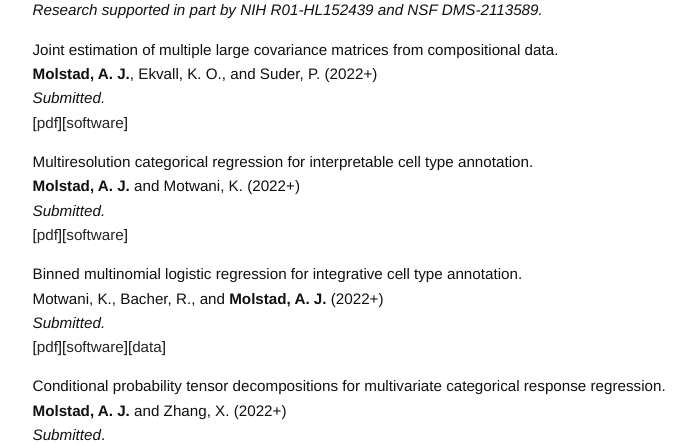
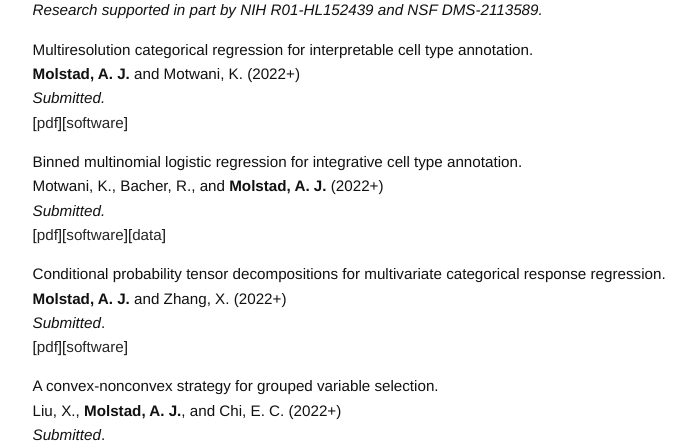
Before and after one commit to ajmolstad/ajmolstad.github.io, a Jekyll site: the page built from research.md, in a window 1280 px wide and 900 px high, cut to the strip 455-900 px from the top of the window. Shown: the whole strip, without its empty margins (275-971 px from the left). Built offline with Jekyll 4.4.1, drawn with Linux system fonts in a browser that asks for light colours.

Commit message:
Update research.md

```diff
--- a/research.md
+++ b/research.md
@@ -22,11 +22,11 @@
 **Jin, Y.**, Molstad, A. J., and Zhang, X. (2022+) <br>
 *Submitted.* <br>
 [[pdf](https://arxiv.org/abs/2108.02143)][[software](https://github.com/ajmolstad/IntegrativeCox)]<br> -->
-
+<!--
 Joint estimation of multiple large covariance matrices from compositional data. <br>
 **Molstad, A. J.**, Ekvall, K. O., and Suder, P. (2022+) <br>
 *Submitted.* <br>
-[[pdf](https://arxiv.org/abs/2108.02143)][[software](https://github.com/ajmolstad/IntegrativeCox)]<br>
+[[pdf](https://arxiv.org/abs/2108.02143)][[software](https://github.com/ajmolstad/IntegrativeCox)]<br> -->
 
 Multiresolution categorical regression for interpretable cell type annotation. <br>
 **Molstad, A. J.** and Motwani, K. (2022+) <br>
```
